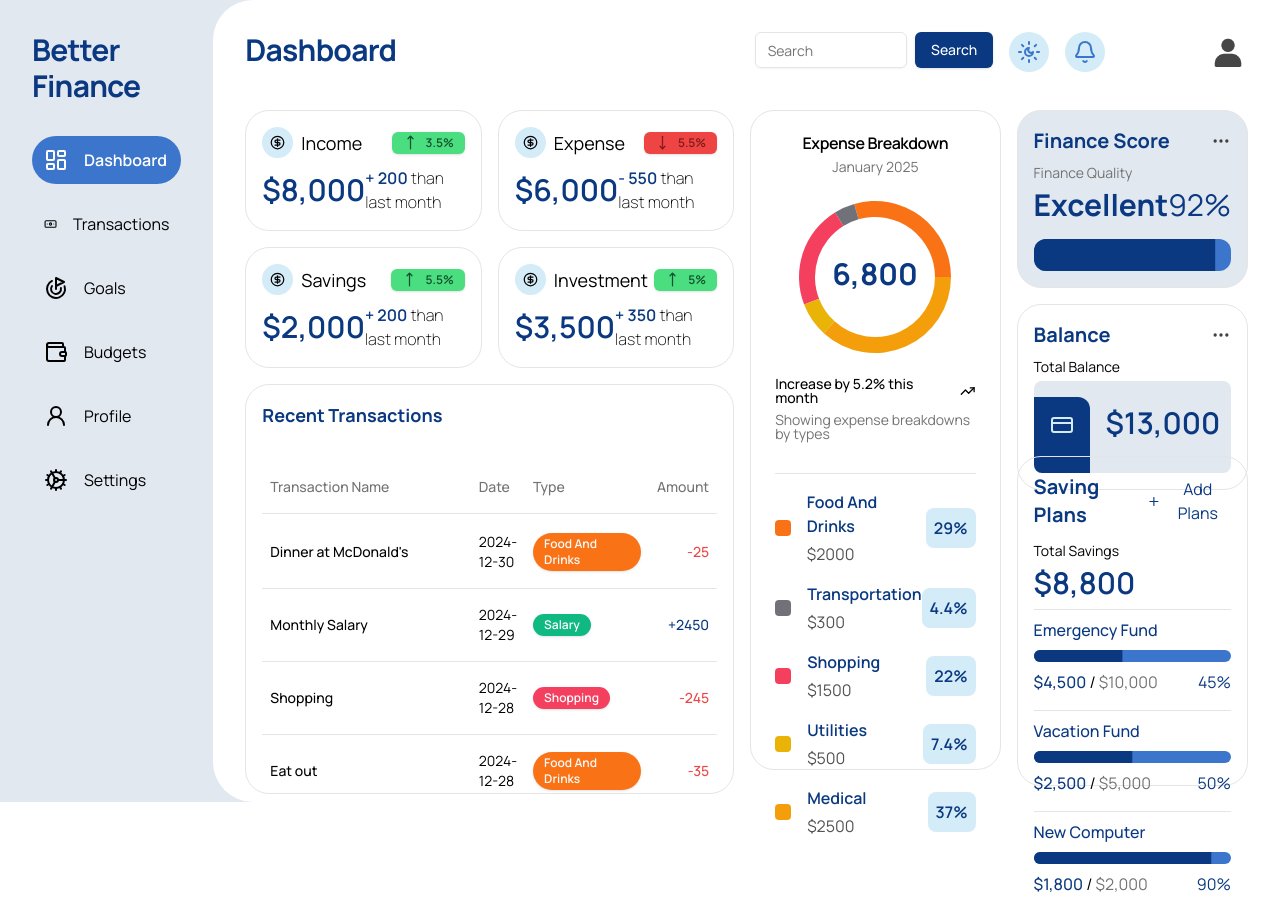
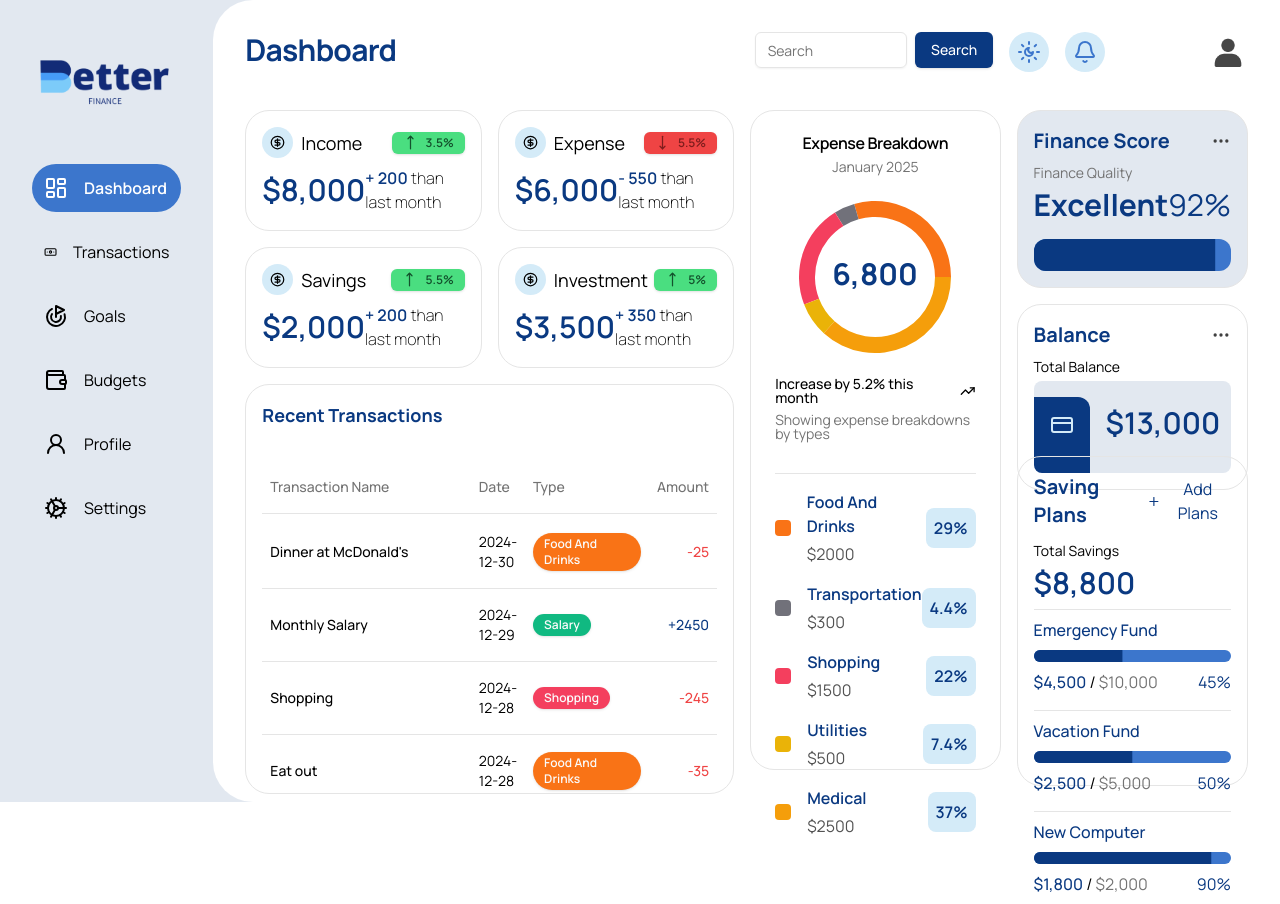
Before and after one commit to swamhtetaung8/better-finance-frontend, a Next.js app: page /dashboard in a window 1280 px wide. Built offline with nearby package versions, Linux system fonts and the light colour scheme.

Commit message:
feat: add logo in dashboard sidebar

```diff
--- a/src/app/(dashboard)/dashboard/components/LeftSideBar.tsx
+++ b/src/app/(dashboard)/dashboard/components/LeftSideBar.tsx
@@ -9,6 +9,7 @@ import {
   Cog,
   Banknote,
 } from "lucide-react";
+import Image from "next/image";
 import Link from "next/link";
 import { usePathname } from "next/navigation";
 import React from "react";
@@ -51,9 +52,12 @@ const LeftSideBar = () => {
   const pathName = usePathname();
   return (
     <div className="w-1/6 p-8 space-y-8">
-      <h1 className="text-2xl xl:text-3xl font-bold tracking-tight text-betterFinance-primary dark:text-betterFinance-background">
+      {/* <h1 className="text-2xl xl:text-3xl font-bold tracking-tight text-betterFinance-primary dark:text-betterFinance-background">
         Better Finance
-      </h1>
+      </h1> */}
+      <div className='relative h-[100px]'>
+        <Image src="/images/logo.png" className="object-contain" fill alt="Logo of better finance brand" />
+      </div>
       <div className="space-y-4">
         {links.map((link) => (
           <Link
```
Also changed, not shown: public/images/logo.png (added).
